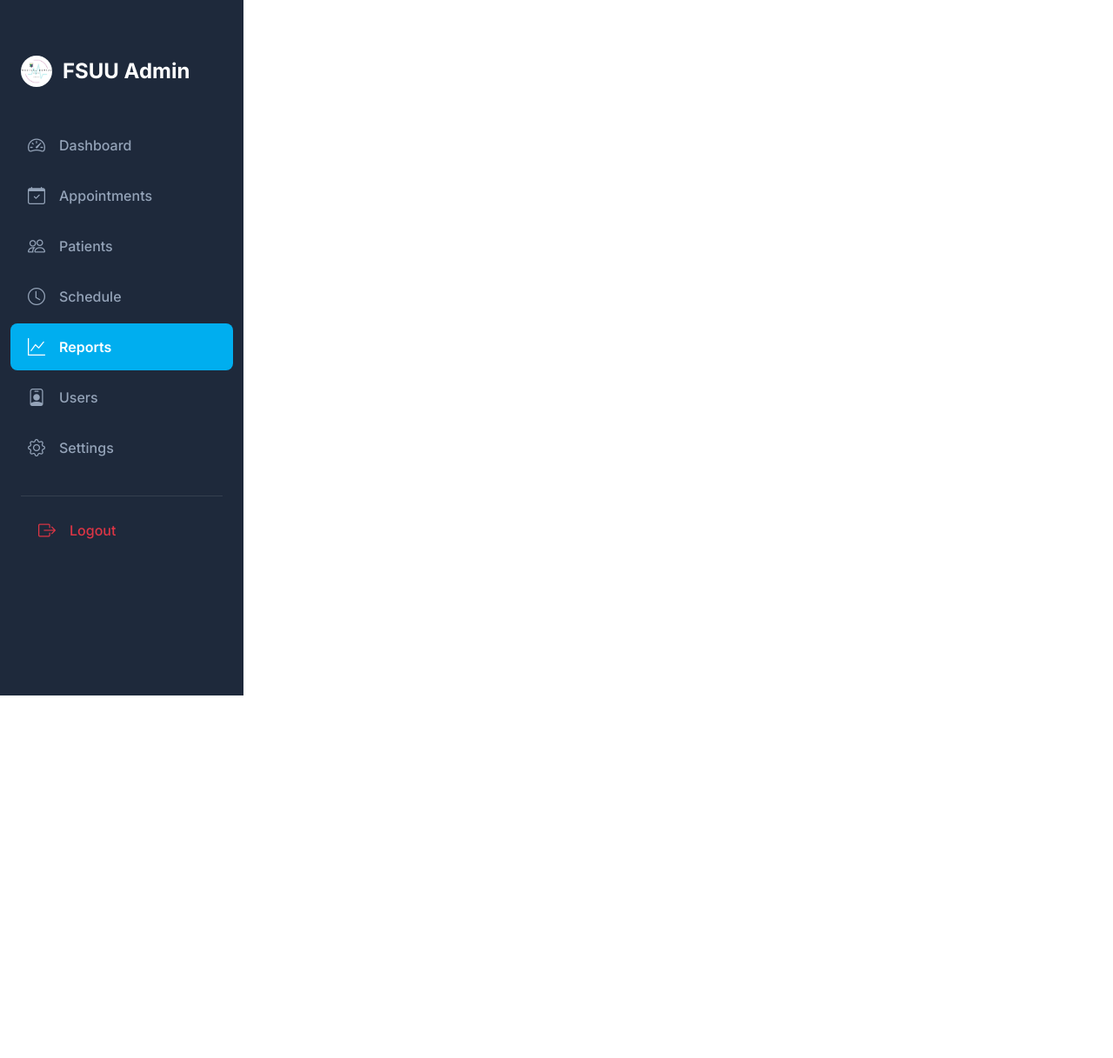
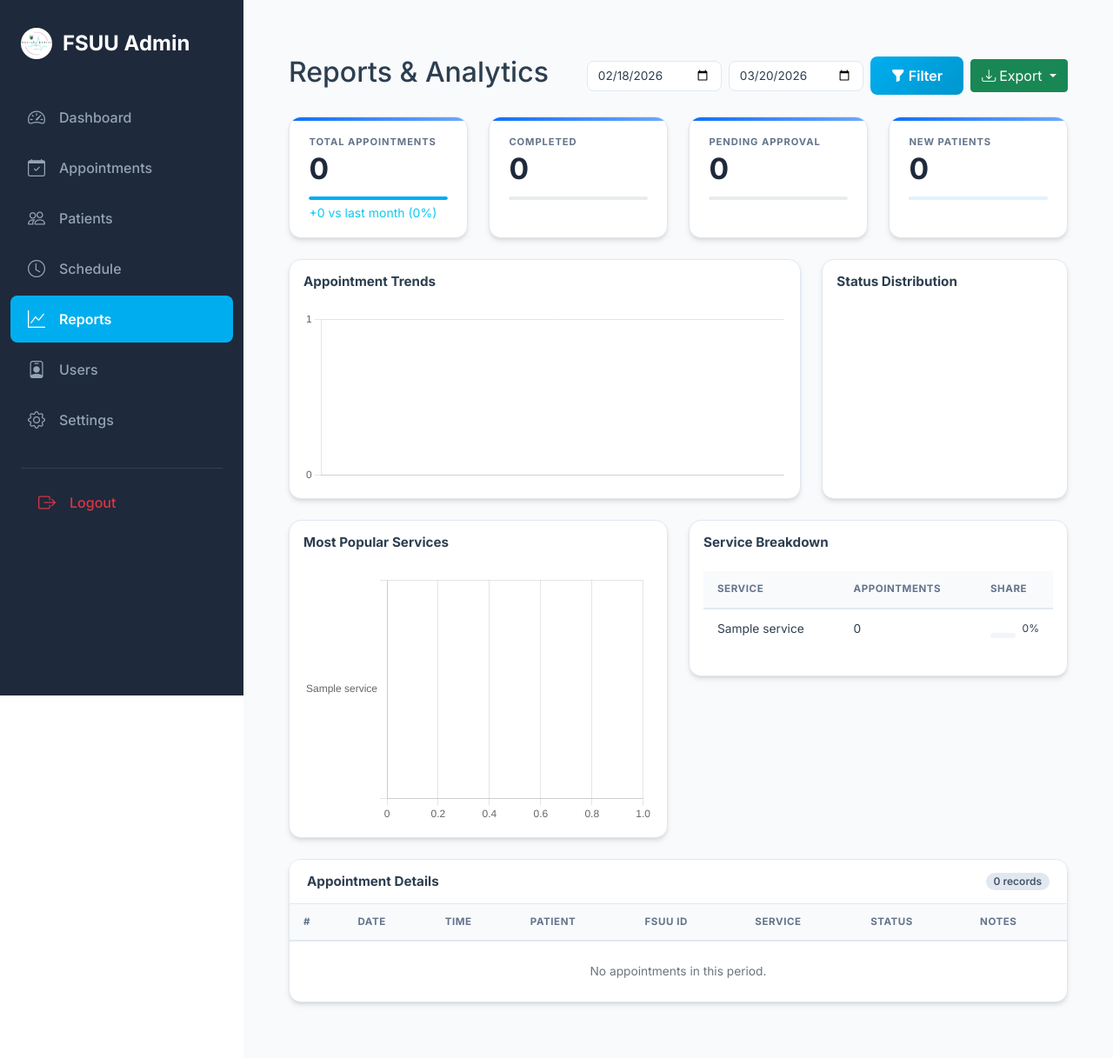
Before and after one commit to win416/FSUU-booking-system, a PHP site: page /FSUU-booking-system-1/admin/reports.php in a window 1280 px wide. Shown: the whole page at 87% size. Before the commit the page ends 800 px from the top, so only its background shows below. Run offline with PHP 8.4, Linux system fonts and the light colour scheme; the visitor is signed in with stand-in values (Sample User, id 1); tables that the repository leaves empty or names only in its code hold one stand-in row (values such as "Sample post"); data that the repository does not hold is empty; a map, chart or similar area stays blank.

Commit message:
redesign na charts in admin reports

```diff
--- a/admin/reports.php
+++ b/admin/reports.php
@@ -28,7 +28,6 @@ SessionManager::requireAdmin();
 </head>
 <body>
     <div class="dashboard-wrapper">
-        <nav class="sidebar no-print">
         <nav class="sidebar no-print">
             <div class="brand">
                 <img src="../img/fsuu%20dental.jpg" alt="Logo" class="sidebar-logo">
--- a/assets/css/admin-reports.css
+++ b/assets/css/admin-reports.css
@@ -1,4 +1,217 @@
-/* ── Print styles ─────────────────────────────────────────────────── */
+/* ── Reports page — enhanced styles ─────────────────────────────────── */
+
+/* ── Page header bar ─────────────────────────────────────────────────── */
+.reports-header {
+    display: flex;
+    align-items: center;
+    justify-content: space-between;
+    flex-wrap: wrap;
+    gap: 1rem;
+    padding-bottom: 1.25rem;
+    border-bottom: 1px solid var(--border-color);
+    margin-bottom: 1.75rem;
+}
+
+.reports-header h2 {
+    font-size: 1.4rem;
+    font-weight: 700;
+    color: var(--primary-text);
+    margin: 0;
+}
+
+/* ── Date filter bar ─────────────────────────────────────────────────── */
+.report-date-input {
+    width: 155px;
+    font-size: 0.85rem;
+    border: 1px solid var(--border-color);
+    border-radius: 8px;
+    padding: 0.4rem 0.75rem;
+    color: var(--primary-text);
+    background: #fff;
+    transition: border-color 0.2s, box-shadow 0.2s;
+}
+
+.report-date-input:focus {
+    border-color: var(--primary-color);
+    box-shadow: 0 0 0 3px rgba(0,174,239,0.12);
+    outline: none;
+}
+
+/* ── Stat cards ──────────────────────────────────────────────────────── */
+.card-stats {
+    border: 1px solid var(--border-color);
+    border-radius: 14px;
+    background: #fff;
+    box-shadow: var(--card-shadow);
+    transition: transform 0.2s, box-shadow 0.2s;
+    overflow: hidden;
+    position: relative;
+}
+
+/* Accent top bar */
+.card-stats::before {
+    content: '';
+    position: absolute;
+    top: 0; left: 0; right: 0;
+    height: 4px;
+    background: linear-gradient(90deg, #0d6efd 0%, #6ea8fe 100%);
+}
+
+.card-stats:hover {
+    transform: translateY(-4px);
+    box-shadow: var(--card-shadow-hover);
+}
+
+.card-stats .card-body {
+    padding: 1.35rem 1.4rem 1.1rem;
+}
+
+.card-stats h6 {
+    font-size: 0.7rem;
+    font-weight: 700;
+    text-transform: uppercase;
+    letter-spacing: 0.08em;
+    color: var(--text-light);
+    margin-bottom: 0.4rem;
+}
+
+.card-stats h2 {
+    font-size: 2.1rem;
+    font-weight: 800;
+    color: #1e293b;
+    margin: 0 0 0.75rem;
+    line-height: 1;
+}
+
+.card-stats .progress {
+    height: 4px;
+    border-radius: 4px;
+    background: #e9ecef;
+}
+
+.card-stats .progress-bar {
+    border-radius: 4px;
+    transition: width 0.9s ease;
+}
+
+/* ── Chart cards ─────────────────────────────────────────────────────── */
+.card.border-0.shadow-sm {
+    border-radius: 14px !important;
+    box-shadow: var(--card-shadow) !important;
+    border: 1px solid var(--border-color) !important;
+    overflow: hidden;
+    transition: box-shadow 0.2s;
+}
+
+.card.border-0.shadow-sm:hover {
+    box-shadow: var(--card-shadow-hover) !important;
+}
+
+.card-title {
+    font-size: 0.95rem;
+    font-weight: 700;
+    color: var(--primary-text);
+}
+
+.chart-container {
+    height: 290px;
+    position: relative;
+}
+
+/* Trends & Status Distribution — compact for a cleaner look */
+.chart-container:has(#trendsChart),
+.chart-container:has(#statusChart) {
+    height: 200px;
+}
+
+/* ── Card header (Appointment Details) ───────────────────────────────── */
+.card-header.bg-white {
+    background: #fff !important;
+    border-bottom: 1px solid var(--border-color);
+    padding: 0.9rem 1.25rem;
+}
+
+.card-header.bg-white h5 {
+    font-size: 0.95rem;
+    font-weight: 700;
+    color: var(--primary-text);
+}
+
+/* ── Service breakdown progress ──────────────────────────────────────── */
+.service-progress {
+    height: 6px;
+    border-radius: 3px;
+    background: #f1f5f9;
+}
+
+.service-progress .progress-bar {
+    border-radius: 3px;
+    transition: width 0.6s ease;
+}
+
+/* ── Tables ──────────────────────────────────────────────────────────── */
+.table-hover thead th {
+    background: #f8fafc;
+    color: var(--text-light);
+    font-size: 0.72rem;
+    font-weight: 700;
+    text-transform: uppercase;
+    letter-spacing: 0.05em;
+    padding: 0.75rem 1rem;
+    border-bottom: 2px solid var(--border-color);
+    white-space: nowrap;
+}
+
+.table-hover tbody td {
+    padding: 0.7rem 1rem;
+    vertical-align: middle;
+    font-size: 0.86rem;
+    border-bottom: 1px solid #f1f5f9;
+    color: var(--primary-text);
+}
+
+.table-hover tbody td code {
+    font-size: 0.8rem;
+    background: #eef2ff;
+    color: #4f46e5;
+    padding: 1px 6px;
+    border-radius: 4px;
+    font-weight: 600;
+}
+
+.table-hover tbody tr:last-child td { border-bottom: none; }
+
+.table-hover tbody tr:hover td {
+    background: #f0f6ff;
+}
+
+/* Status badges inside table */
+.table .badge {
+    font-size: 0.7rem;
+    font-weight: 600;
+    padding: 0.32em 0.72em;
+    border-radius: 20px;
+    text-transform: capitalize;
+    letter-spacing: 0.02em;
+}
+
+/* ── Export badge ────────────────────────────────────────────────────── */
+.export-badge {
+    font-size: 0.7rem;
+    vertical-align: middle;
+}
+
+/* ── Record count badge ──────────────────────────────────────────────── */
+#detail-count {
+    font-size: 0.75rem;
+    font-weight: 600;
+    padding: 0.35em 0.75em;
+    border-radius: 20px;
+    background: #e2e8f0 !important;
+    color: #475569 !important;
+}
+
+/* ── Print styles ────────────────────────────────────────────────────── */
 .print-header {
     display: none;
 }
@@ -11,6 +224,7 @@
 
     .main-content {
         margin-left: 0 !important;
+        padding: 1rem !important;
     }
 
     .print-header {
@@ -19,26 +233,41 @@
 
     .card {
         break-inside: avoid;
+        box-shadow: none !important;
+        border: 1px solid #dee2e6 !important;
+    }
+
+    .card-stats::before {
+        display: none;
+    }
+
+    .chart-container {
+        height: 220px;
     }
 }
 
-/* ── Export button badge ──────────────────────────────────────────── */
-.export-badge {
-    font-size: 0.7rem;
-    vertical-align: middle;
+/* ── Responsive ──────────────────────────────────────────────────────── */
+@media (max-width: 991.98px) {
+    .reports-header {
+        flex-direction: column;
+        align-items: flex-start;
     }
 
-/* ── Date filter inputs ───────────────────────────────────────────── */
     .report-date-input {
-    width: 160px;
+        width: 140px;
     }
 
-/* ── Chart containers ─────────────────────────────────────────────── */
     .chart-container {
-    height: 300px;
+        height: 220px;
+    }
 }
 
-/* ── Service breakdown progress bar ──────────────────────────────── */
-.service-progress {
-    height: 5px;
+@media (max-width: 575.98px) {
+    .report-date-input {
+        width: 100%;
     }
+
+    .card-stats h2 {
+        font-size: 1.6rem;
+    }
+}
```
Lines whose indentation alone changed are shown as unchanged.
